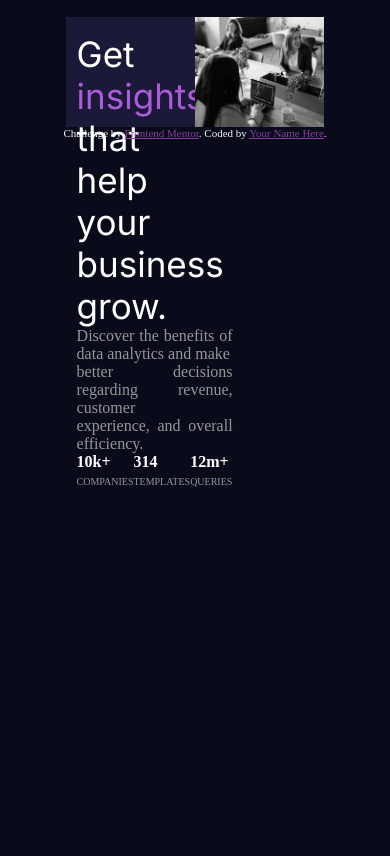
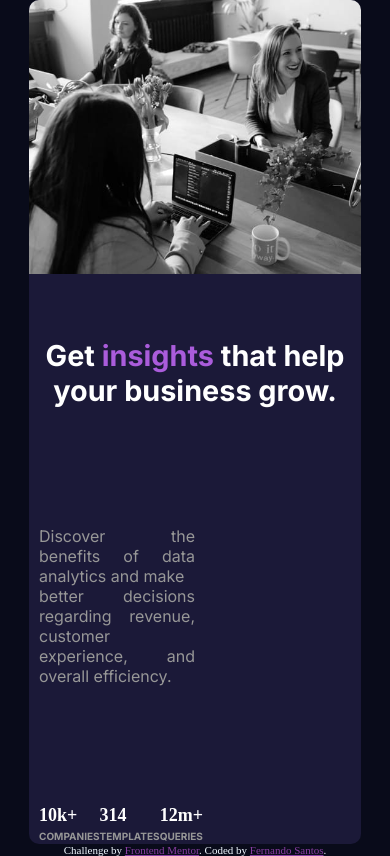
Before and after one commit to fernando44santos/Frontend-Mentor, a plain HTML site: page 3° - Challeng Hub - Stats preview card component/index.html in a window 390 px wide. Drawn offline with Linux system fonts and the light colour scheme.

Commit message:
melhorias

```diff
--- a/3° - Challeng Hub - Stats preview card component/index.html
+++ b/3° - Challeng Hub - Stats preview card component/index.html
@@ -28,10 +28,11 @@
 <body>
 
   <div class="body">
+
     <div class="text">
 
       <div class="title">
-        Get <span>insights</span>  that help <br> your business grow.
+        Get <span>insights</span>  that help your business grow.
       </div>
 
       <div class="details">
@@ -61,7 +62,7 @@
 
   <div class="attribution">
     Challenge by <a href="https://www.frontendmentor.io?ref=challenge" target="_blank">Frontend Mentor</a>.
-    Coded by <a href="#">Your Name Here</a>.
+    Coded by <a href="#">Fernando Santos</a>.
   </div>
 </body>
 
--- a/3° - Challeng Hub - Stats preview card component/sass/style.sass
+++ b/3° - Challeng Hub - Stats preview card component/sass/style.sass
@@ -13,42 +13,50 @@ body
     align-items: center
     flex-direction: column
     justify-content: center
-    height: 40vw
+    min-height: 100vh
+    width: 100%
     background-color: hsl(233, 47%, 7%)
 
 
     .body
         display: flex
         align-items: center
-        justify-content: center
-        width: 66vw
-        height: 28vw
+        justify-content: space-between
+        width: 76vw
+        height: 32vw
         background-color: hsl(244, 38%, 16%)
+        border-radius: 10px/10px
 
         img
-            height: 28vw
-            width: 33vw
+            height: 32vw
+            width: 36vw
             filter: drop-shadow(#8080c0)
+            border-radius: 0px 10px 10px 0px
 
         .text
-            width: 33vw
+            width: 36vw
             height: 20vw
             display: flex
             flex-direction: column
             justify-content: space-between
-            padding-left: 4%
+            padding-left: 10%
             color: white
 
 
         .title
             font-family:"inter"
-            font-size: 35px
+            font-size: 1.8em
+            font-weight: 700
+            width: 11em
+            height: auto
+
 
             span
                 color: hsl(277, 64%, 61%)
 
         .details
-           font-family: "lexend"
+           font-family: "inter"
+           font-weight: 400
            width: 40vw
            color: rgb(151, 151, 151)
 
@@ -58,9 +66,34 @@ body
             width: 25vw
             .bold
                 font-weight: bold
-                 font-size: 18px
+                font-size: 1.125em
 
 
             .span
                 color: rgb(151, 151, 151)
-                font-size: 10px
+                font-size: 0.625em
+                font-family: "inter"
+                font-weight: 700
+
+@media (max-width: 600px)
+
+   body
+    .body
+        display: flex
+        flex-direction: column-reverse
+        height: 100vh
+        min-width: 85vw
+
+        img
+            height: auto
+            min-width: 85vw
+            border-radius: 10px 10px 0px 0px
+
+        .text
+            height: 60vh
+            width: 80vw
+            padding-left: 0%
+
+        .title
+            width: 80vw
+            text-align: center
```
Also changed, not shown: 3° - Challeng Hub - Stats preview card component/css/style.css, 1 other file.
